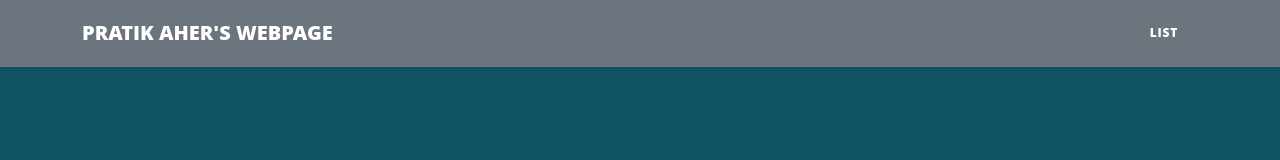
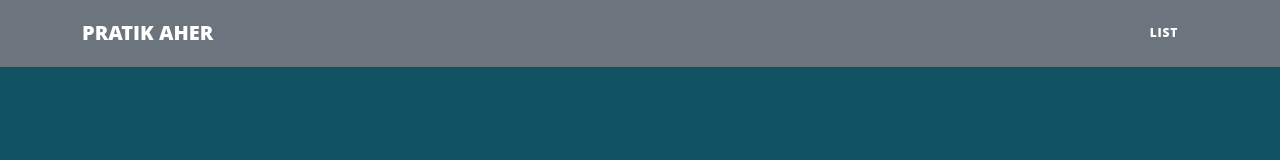
Before and after one commit to pratik88aher/pratik88aher.github.io, a plain HTML site: page index.html in a window 1280 px wide. Shown: the top 160 px of the page. Drawn offline with Linux system fonts and the light colour scheme.

Commit message:
some other edits

```diff
--- a/index.html
+++ b/index.html
@@ -3,7 +3,7 @@
     <header>
         <link rel="stylesheet" href="style.css">
         <link rel="stylesheet" href="table_style.css">
-        <title>Pratik Aher's Webpage</title>
+        <title>Pratik Aher</title>
     </header>
     <body>
         <!---Navigation--->
@@ -11,7 +11,7 @@
         <nav class="navbar navbar-expand-lg bg-secondary text-uppercase fixed-top" id="mainNav">
             <div class="container">
                 <!--This code defines the "My Webpage" link in the top left corner of the navigation pane-->
-                <a class="navbar-brand" href="./index.html">Pratik Aher's Webpage</a>
+                <a class="navbar-brand" href="./index.html">Pratik Aher</a>
                 <!--This code defines the "List" link in the top right corner of the navigation pane-->
                 <ul class="navbar-nav ms-auto">
                     <li class="nav-item mx-0 mx-lg-1"><a class="nav-link py-3 px-0 px-lg-3 rounded" href="./list.html">List</a></li>
```
